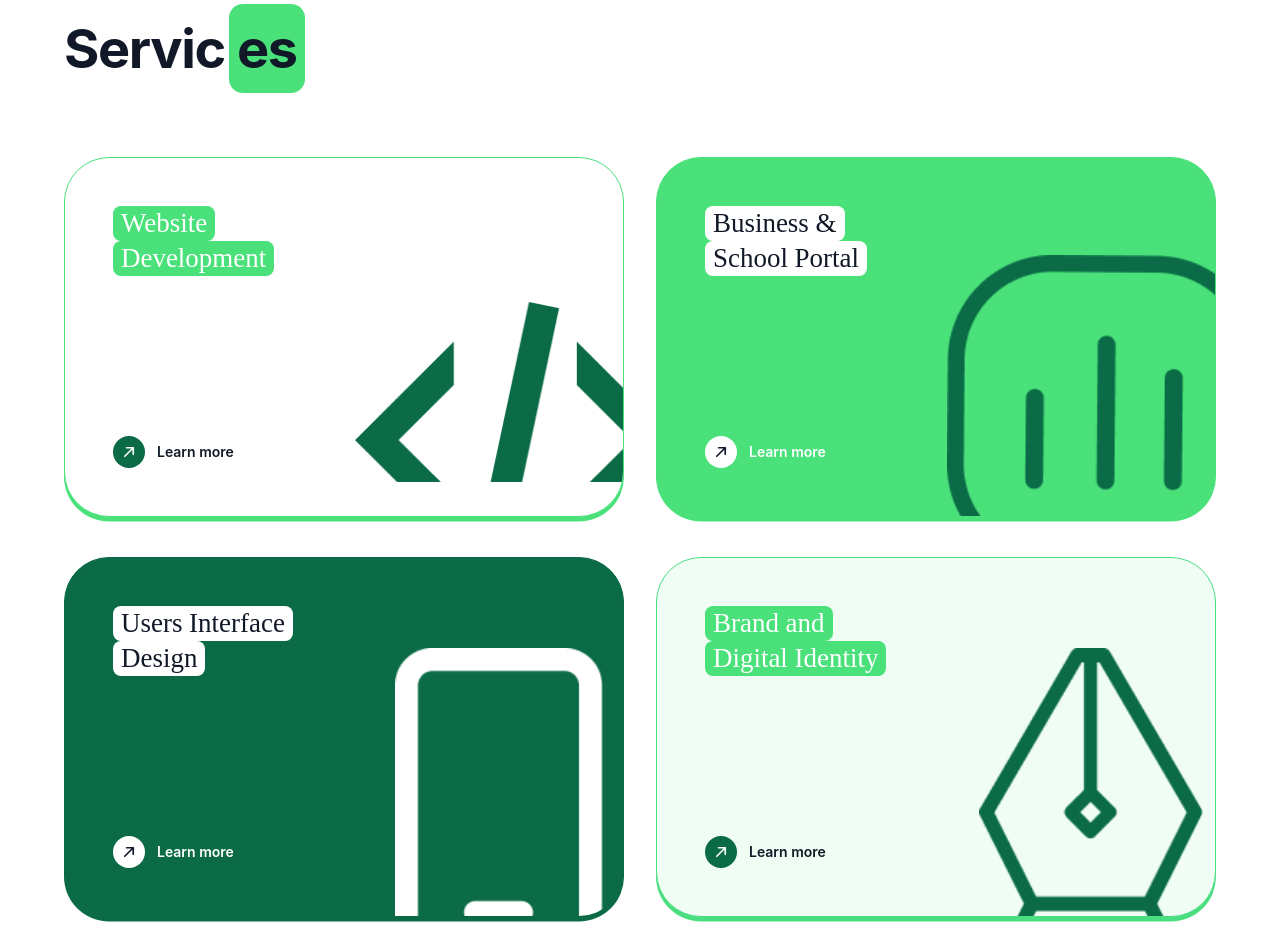
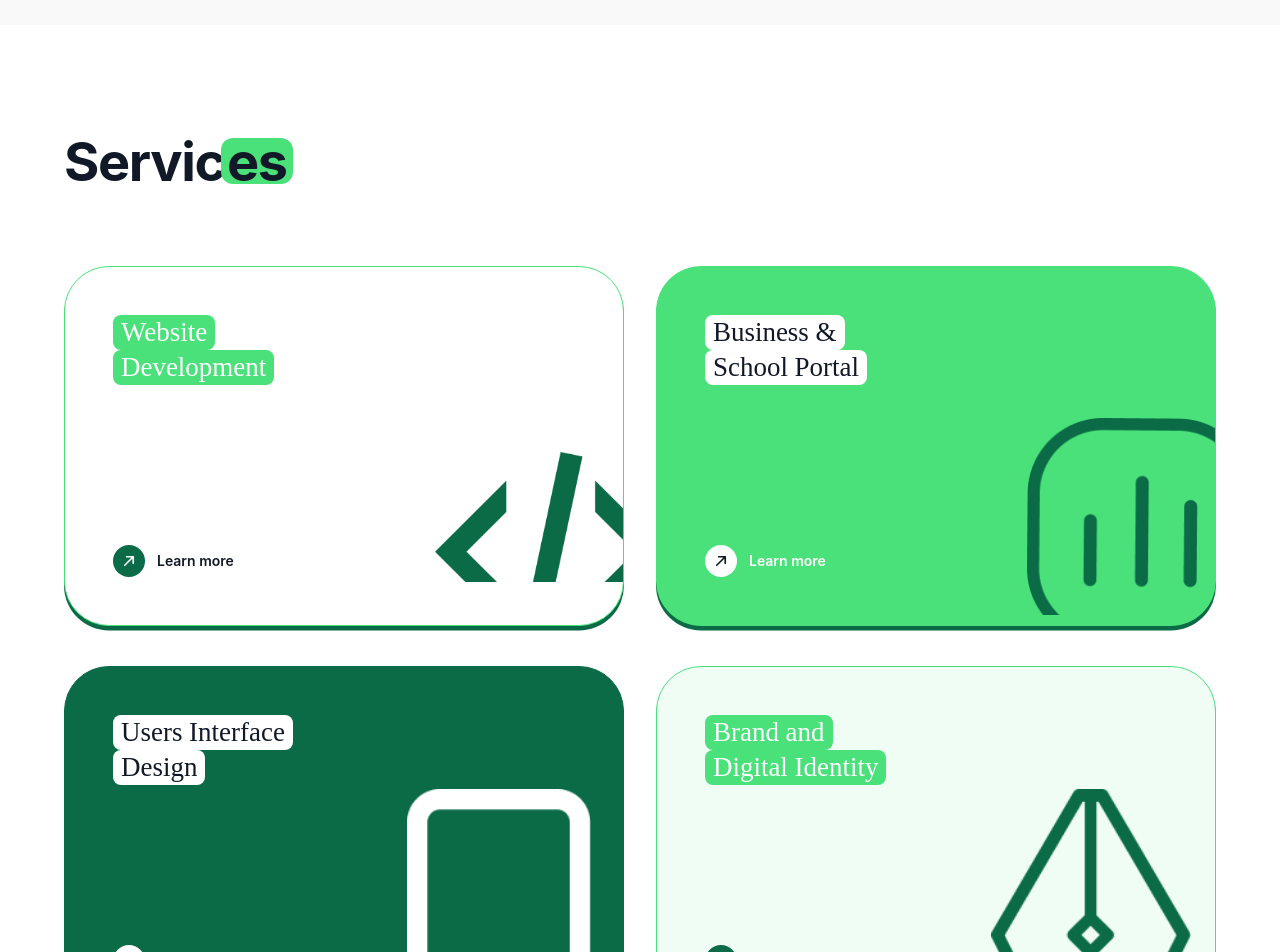
Before and after one commit to tommy0914/jarrcwebsite, a Vue app: page / in a window 1280 px wide. Shown: the part 1740-2692 px from the top of the page. Built offline with nearby package versions, Linux system fonts and the light colour scheme.

Commit message:
Refine Hero and Services components: update decorative circle, icon sizes, and title styling

```diff
--- a/src/components/Hero.vue
+++ b/src/components/Hero.vue
@@ -38,9 +38,10 @@
           Techsphere is the technology and digital solutions division of JAARC. We specialize in designing and developing modern websites and digital systems that help businesses establish a strong online presence and improve operational efficiency.
         </p>
       </div>
-      <div class="relative h-auto md:h-[280px] flex items-center w-full overflow-visible">
-         <div class="relative md:absolute md:-right-[100px] w-full md:w-[700px] h-auto md:h-[280px] border border-green-200 rounded-[30px] md:rounded-[50%] flex flex-col justify-center p-8 md:px-14 md:gap-4 opacity-100 bg-white md:bg-transparent">
-            <div class="grid grid-cols-1 sm:grid-cols-2 gap-x-8 md:gap-x-12 gap-y-3 md:gap-y-4 max-w-2xl">
+      <div class="relative h-auto md:h-[396.88px] flex items-center w-full overflow-visible">
+         <div class="relative md:absolute md:-right-[130px] w-full md:w-[832.88px] h-auto md:h-[396.88px] border-[1.23px] border-[#42DD75B2] rounded-[30px] md:rounded-[50%] flex flex-col items-center justify-center p-8 md:p-0 opacity-100 bg-white md:bg-transparent"
+              style="top: 0.56px; left: 0.56px;">
+            <div class="grid grid-cols-1 sm:grid-cols-2 gap-x-8 md:gap-x-12 gap-y-3 md:gap-y-4 w-full md:w-[492px] md:h-[131px]">
               <div class="flex items-center gap-2 font-['Inter'] font-normal text-[14px] md:text-[15.18px] leading-tight md:leading-[23.61px] tracking-normal text-gray-700">
                  <span class="text-green-500 text-sm">✦</span> Reliable Development
               </div>
--- a/src/components/Services.vue
+++ b/src/components/Services.vue
@@ -13,7 +13,10 @@ const services = [
     color: 'bg-white',
     text: 'text-green-600',
     themeColor: '#4AE17A',
+    shadowColor: '#0A6B46',
     icon: webDevIcon,
+    iconSize: 'w-28 h-36 md:w-52 md:h-64',
+    paddingRight: '',
     labelBg: 'bg-[#4AE17A]',
     labelTextColor: 'text-white'
   },
@@ -22,7 +25,10 @@ const services = [
     color: 'bg-[#4AE17A]',
     text: 'text-white',
     themeColor: '#4AE17A',
+    shadowColor: '#0A6B46',
     icon: businessIcon,
+    iconSize: 'w-28 h-36 md:w-52 md:h-64',
+    paddingRight: '',
     labelBg: 'bg-white',
     labelTextColor: 'text-gray-900'
   },
@@ -31,7 +37,10 @@ const services = [
     color: 'bg-[#0A6B46]',
     text: 'text-white',
     themeColor: '#0A6B46',
+    shadowColor: '#4AE17A',
     icon: uiIcon,
+    iconSize: 'w-28 h-36 md:w-52 md:h-64',
+    paddingRight: 'md:pr-10',
     labelBg: 'bg-white',
     labelTextColor: 'text-gray-900'
   },
@@ -40,7 +49,10 @@ const services = [
     color: 'bg-[#f0fdf4]',
     text: 'text-[#064e3b]',
     themeColor: '#4ade80',
+    shadowColor: '#0A6B46',
     icon: brandIcon,
+    iconSize: 'w-28 h-36 md:w-52 md:h-64',
+    paddingRight: 'md:pr-10',
     labelBg: 'bg-[#4AE17A]',
     labelTextColor: 'text-white'
   },
@@ -49,7 +61,10 @@ const services = [
     color: 'bg-[#4AE17A]',
     text: 'text-white',
     themeColor: '#4AE17A',
+    shadowColor: '#0A6B46',
     icon: maintenanceIcon,
+    iconSize: 'w-28 h-36 md:w-52 md:h-64',
+    paddingRight: 'md:pr-10',
     labelBg: 'bg-white',
     labelTextColor: 'text-gray-900'
   },
@@ -58,7 +73,10 @@ const services = [
     color: 'bg-white',
     text: 'text-green-600',
     themeColor: '#4AE17A',
-    icon: businessIcon, // Using business/chat-like icon
+    shadowColor: '#0A6B46',
+    icon: businessIcon,
+    iconSize: 'w-28 h-36 md:w-52 md:h-64',
+    paddingRight: '',
     labelBg: 'bg-[#4AE17A]',
     labelTextColor: 'text-white'
   },
@@ -67,7 +85,10 @@ const services = [
     color: 'bg-white',
     text: 'text-green-600',
     themeColor: '#4AE17A',
+    shadowColor: '#0A6B46',
     icon: contentIcon,
+    iconSize: 'w-28 h-36 md:w-52 md:h-64',
+    paddingRight: '',
     labelBg: 'bg-[#4AE17A]',
     labelTextColor: 'text-white'
   },
@@ -76,7 +97,10 @@ const services = [
     color: 'bg-[#4AE17A]',
     text: 'text-white',
     themeColor: '#4AE17A',
+    shadowColor: '#0A6B46',
     icon: visibilityIcon,
+    iconSize: 'w-28 h-36 md:w-52 md:h-64',
+    paddingRight: '',
     labelBg: 'bg-white',
     labelTextColor: 'text-gray-900'
   }
@@ -86,15 +110,15 @@ const services = [
 <template>
   <section id="services" class="py-16 md:py-24 px-6 md:px-12 bg-white">
     <div class="max-w-6xl mx-auto">
-      <h2 class="text-[40px] md:text-[54px] font-bold mb-10 md:mb-16 tracking-tight text-gray-900 flex items-center gap-2">
-        Servic<span class="bg-[#4AE17A] text-gray-900 rounded-[10px] md:rounded-[14px] px-2 py-0.5 md:py-1 -ml-1">es</span>
+      <h2 class="text-[40px] md:text-[54px] font-bold mb-10 md:mb-16 tracking-tight text-gray-900 flex items-center">
+        Servic<span class="bg-[#4AE17A] text-gray-900 rounded-[8px] md:rounded-[12px] px-1.5 h-[34px] md:h-[46px] flex items-center justify-center -ml-1">es</span>
       </h2>
       <div class="grid grid-cols-1 sm:grid-cols-2 lg:grid-cols-2 gap-6 md:gap-x-8 md:gap-y-10">
         <div v-for="(service, index) in services" :key="service.title"
              :class="[service.color, 'p-8 md:p-12 rounded-[30px] md:rounded-[45px] flex flex-col justify-between h-[300px] md:h-[360px] relative overflow-hidden group transition-all duration-300 hover:-translate-y-1 animate-fade-in-up shadow-sm']"
              :style="{
                border: `0.9px solid ${service.themeColor}`,
-               boxShadow: `0px 4.49px 0px 0px ${service.themeColor}`,
+               boxShadow: `0px 4.49px 0px 0px ${service.shadowColor}`,
                animationDelay: `${index * 0.1}s`
              }">
           <div class="relative z-10">
@@ -125,8 +149,8 @@ const services = [
           </div>
 
           <!-- Large PNG icon -->
-          <div class="absolute right-[-10px] md:right-[-20px] bottom-[-10px] md:bottom-[-20px] transition-transform duration-500 group-hover:scale-105">
-              <img :src="service.icon" class="w-40 h-40 md:w-72 md:h-72 object-contain pointer-events-none" :alt="service.title" />
+          <div :class="['absolute right-[-10px] md:right-[-20px] bottom-[-10px] md:bottom-[-20px] transition-transform duration-500 group-hover:scale-105', service.paddingRight]">
+              <img :src="service.icon" :class="[service.iconSize, 'object-contain pointer-events-none']" :alt="service.title" />
           </div>
         </div>
       </div>
```
